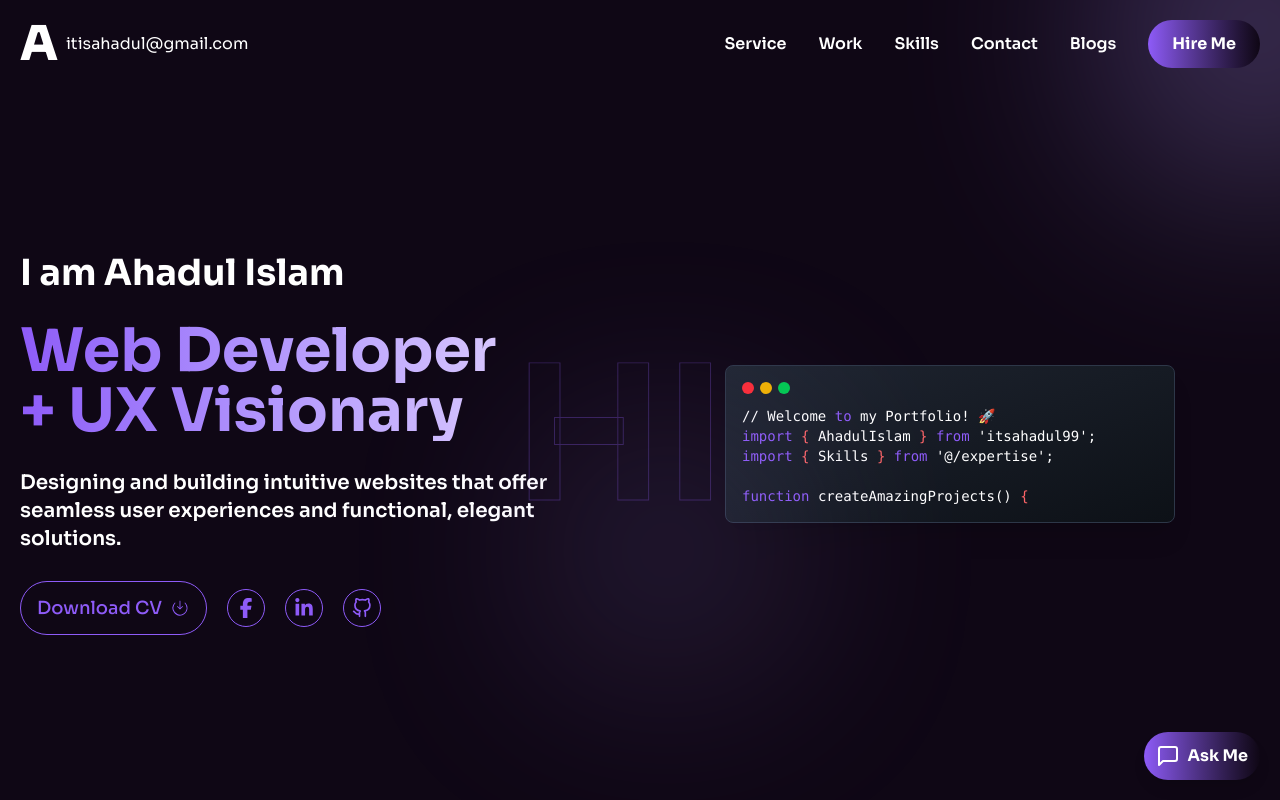
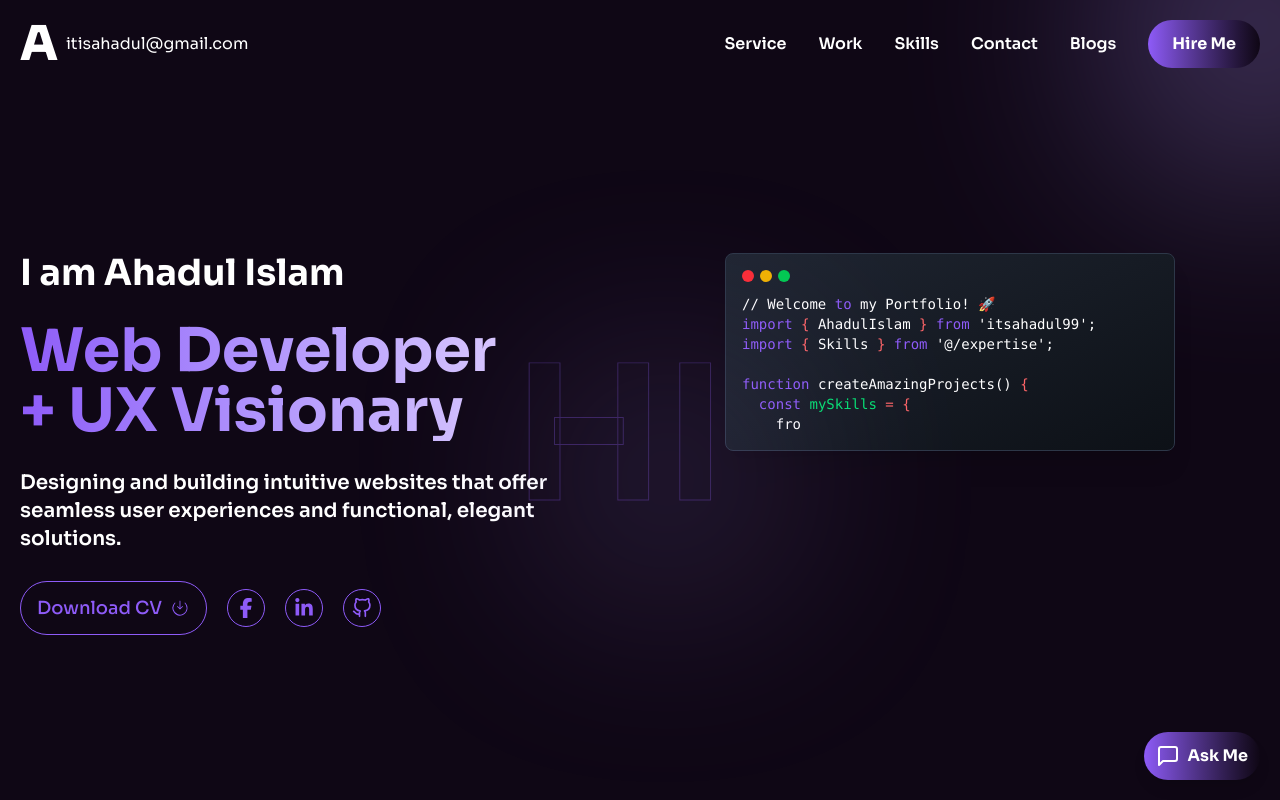
Before and after one commit to itsahadul99/ahadul-portfolio, a React (Vite) app: page / in a window 1280 px wide. Shown: the top 800 px of the page. Built offline with nearby package versions, Linux system fonts and the light colour scheme.

Commit message:
fix: adjust typing interval in Banner component and update layout for better alignment

```diff
--- a/src/App.tsx
+++ b/src/App.tsx
@@ -21,29 +21,29 @@ function App() {
     return () => clearTimeout(timer);
   }, []);
 
-  useEffect(() => {
-    // Check if the prompt has already been shown in this session
-    const hasPromptBeenShown = sessionStorage.getItem("installPromptShown");
-    if (!hasPromptBeenShown && !isLoading && deferredPrompt) {
-      setModalVisible(true);
-    }
-  }, [isLoading, deferredPrompt]);
+  // useEffect(() => {
+  //   // Check if the prompt has already been shown in this session
+  //   const hasPromptBeenShown = sessionStorage.getItem("installPromptShown");
+  //   if (!hasPromptBeenShown && !isLoading && deferredPrompt) {
+  //     setModalVisible(true);
+  //   }
+  // }, [isLoading, deferredPrompt]);
 
-  useEffect(() => {
-    const handleBeforeInstallPrompt = (e: BeforeInstallPromptEvent) => {
-      // Prevent the mini-infobar from appearing on mobile
-      e.preventDefault();
-      // Stash the event so it can be triggered later
-      setDeferredPrompt(e);
-    };
+  // useEffect(() => {
+  //   const handleBeforeInstallPrompt = (e: BeforeInstallPromptEvent) => {
+  //     // Prevent the mini-infobar from appearing on mobile
+  //     e.preventDefault();
+  //     // Stash the event so it can be triggered later
+  //     setDeferredPrompt(e);
+  //   };
 
-    // Listen for the beforeinstallprompt event
-    window.addEventListener("beforeinstallprompt", handleBeforeInstallPrompt as EventListener);
+  //   // Listen for the beforeinstallprompt event
+  //   window.addEventListener("beforeinstallprompt", handleBeforeInstallPrompt as EventListener);
 
-    return () => {
-      window.removeEventListener("beforeinstallprompt", handleBeforeInstallPrompt as EventListener);
-    };
-  }, []);
+  //   return () => {
+  //     window.removeEventListener("beforeinstallprompt", handleBeforeInstallPrompt as EventListener);
+  //   };
+  // }, []);
 
   const handleInstallClick = () => {
     if (deferredPrompt) {
--- a/src/components/Banner.tsx
+++ b/src/components/Banner.tsx
@@ -41,7 +41,7 @@ function createAmazingProjects() {
             } else {
                 clearInterval(typingInterval);
             }
-        }, 30);
+        }, 25);
 
         return () => clearInterval(typingInterval);
     }, [typedText, codeSnippet]);
@@ -58,7 +58,7 @@ function createAmazingProjects() {
                     HI
                 </text>
             </svg>
-            <div className="flex flex-col md:flex-row justify-between items-center w-full gap-10 md:gap-0 z-10">
+            <div className="flex flex-col md:flex-row justify-between items-start w-full gap-10 md:gap-0 z-10">
                 <div className="flex-1 space-y-3 md:space-y-5 lg:space-y-7">
                     <h1 className="text-white text-xl md:text-4xl font-bold">I am Ahadul Islam</h1>
                     <h1 className="text-transparent bg-gradient-to-r from-[#8E5BF8] to-[#DDCDFD] bg-clip-text text-3xl md:text-4xl lg:text-6xl font-bold w-full lg:max-w-lg">
```
